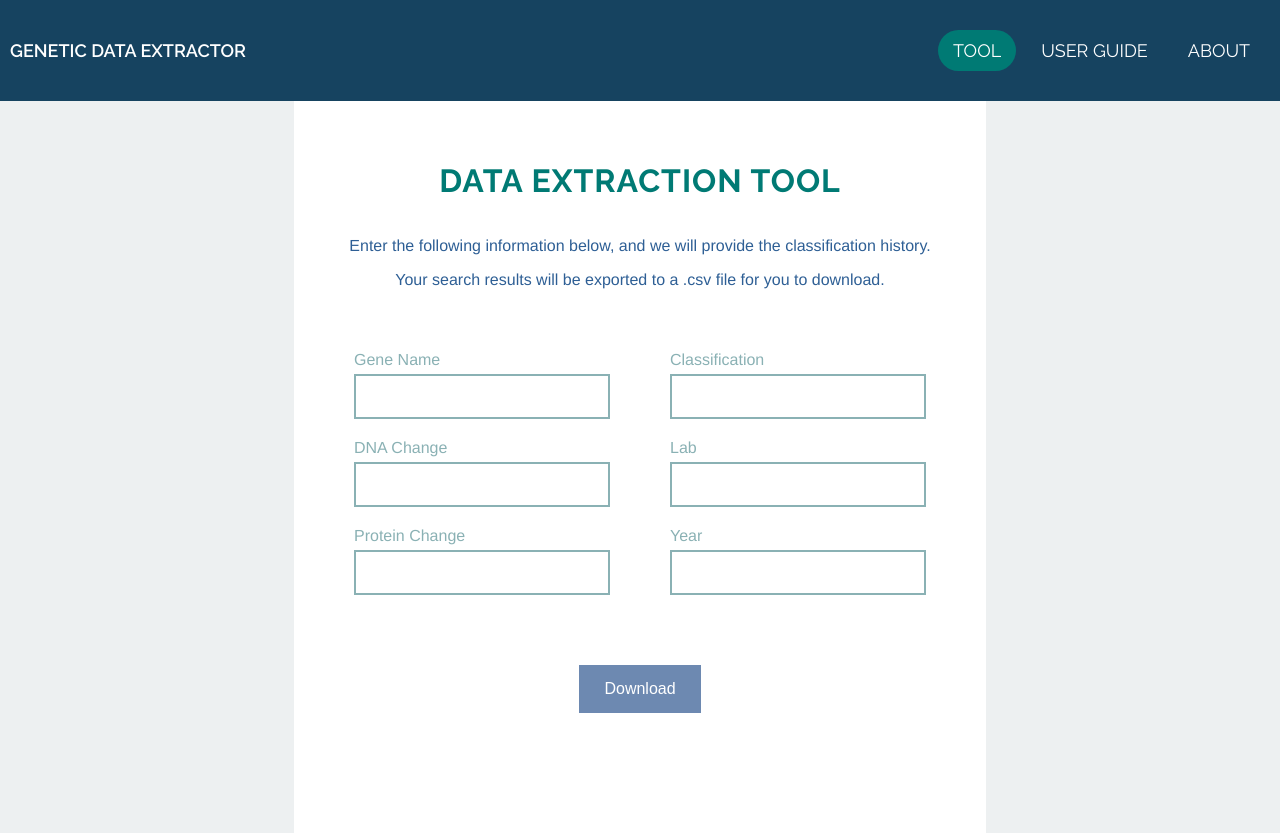
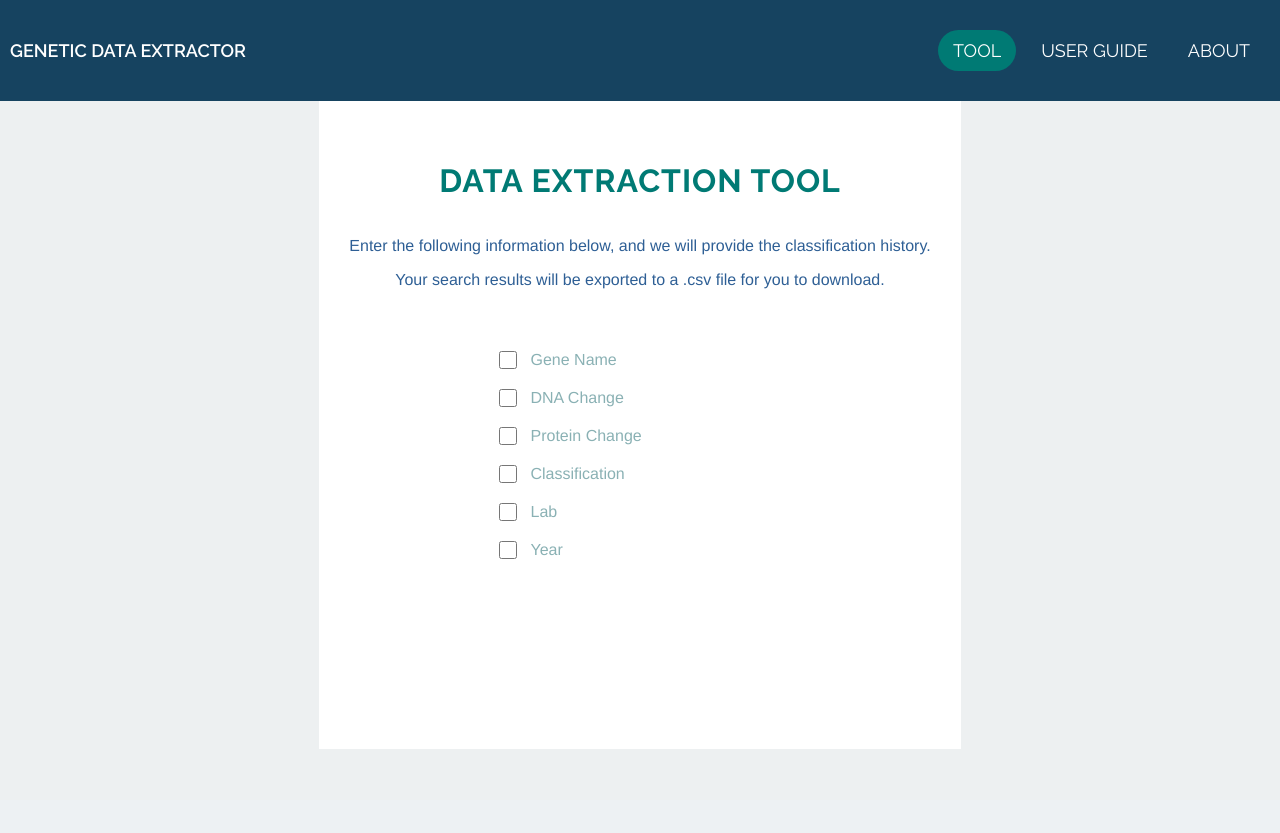
Before and after one commit to JaredAndraszek42/CSCI-495-Website, a PHP site: page / in a window 1280 px wide. After the commit the page ends 749 px from the top, so only its background shows below. Run offline with PHP 8.4, Linux system fonts and the light colour scheme.

Commit message:
toggleable text input fields

```diff
--- a/index.html
+++ b/index.html
@@ -45,38 +45,53 @@
 		<form id="downloadForm" method="POST" action="/phpScripts/downloadFiles.php">
 		<div class="inputs">
 			<div class="column">
+
+				<div class="input-toggle">
+					<input onclick="reveal('gene')" type="checkbox" class="styled-checkbox">
 					<div class="input-field">
 						<label for="gene">Gene Name</label>
 						<input type="text" name="gene" id="gene">
 					</div>
-
-				<div class="input-field">
-					<label for="change">DNA Change</label>
-					<input type="text" name="change" id="change">
 				</div>
 
+				<div class="input-toggle">
+					<input onclick="reveal('dna')" type="checkbox" class="styled-checkbox">
 					<div class="input-field">
-					<label for="protein">Protein Change</label>
-					<input type="text" name="protein" id="protien">
+						<label for="dna">DNA Change</label>
+						<input type="text" name="dna" id="dna">
+					</div>
 				</div>
 
+				<div class="input-toggle">
+					<input onclick="reveal('protien')" type="checkbox" class="styled-checkbox">
+					<div class="input-field">
+						<label for="protien">Protein Change</label>
+						<input type="text" name="protien" id="protien">
+					</div>
 				</div>
 
-			<div class="column">
-
+				<div class="input-toggle">
+					<input onclick="reveal('classific')" type="checkbox" class="styled-checkbox">
 					<div class="input-field">
 						<label for="classific">Classification</label>
 						<input type="text" name="classific" id="classific">
 					</div>
+				</div>
 
+				<div class="input-toggle">
+					<input onclick="reveal('lab')" type="checkbox" class="styled-checkbox">
 					<div class="input-field">
 						<label for="lab">Lab</label>
 						<input type="text" name="lab" id="lab">
 					</div>
+				</div>
 
+				<div class="input-toggle">
+					<input onclick="reveal('year')" type="checkbox" class="styled-checkbox">
 					<div class="input-field">
 						<label for="year">Year</label>
 						<input type="text" name="year" id="year">
+					</div>
 				</div>
 
 			</div>
@@ -84,10 +99,10 @@
 
 		</div>
 
-		<!-- Download Buttons-->
-		<button class="download" form="downloadForm">Download</button>
+		<!-- Download Button-->
+		<button style="display:none;" class="download" form="downloadForm">Download</button>
 		</form>
 	</div>
 </body>
-<script src="/scripts/script.js"></script>
+<script src="scripts/script.js"></script>
 </html>
--- a/scripts/script.js
+++ b/scripts/script.js
@@ -0,0 +1,15 @@
+
+/**
+ * reveals the text input field whenever the
+ * check box is toggled
+ * */
+function reveal(fieldId) {
+	let thisField = document.getElementById(fieldId);
+
+	if (thisField.style.display != "block"){
+		thisField.style.display = "block"
+	} else {
+		thisField.style.display = "none"
+	}
+
+}
--- a/stylesheets/style.css
+++ b/stylesheets/style.css
@@ -123,6 +123,27 @@ input[type=text] {
 
 	/* Text */
 	font-size: 18px;
+
+	/* Keep hidden initially */
+	display: none;
+}
+
+input[type=checkbox] {
+	margin-top: 10px;
+	width: 18px;
+	height: 18px;
+	transition: 0.2s ease-in-out;
+}
+
+.styled-checkbox{
+	accent-color: #007a74;
+}
+
+
+.input-toggle{
+	display: flex;
+	flex-direction: row;
+	width: 289px;
 }
 
 /* ======== */
@@ -171,15 +192,26 @@ button:hover {
 	color: #274559;
 }
 
-.download{
+.pageButton{
 	background-color: #6D89B1;
 	color:white;
 }
 
-.download:hover {
+.pageButton:hover {
 	background-color: #ADC2E1;
 	color:white;
 }
+
+.download{
+	background-color: #007a74;
+	color:white;
+}
+
+.download:hover {
+	background-color: #50a5a0;
+	color:white;
+}
+
 
 /* ======== */
 
```
Lines whose indentation alone changed are shown as unchanged.
